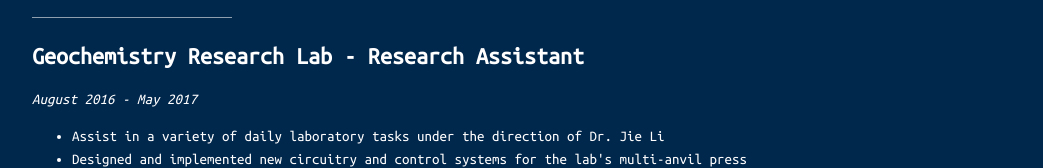
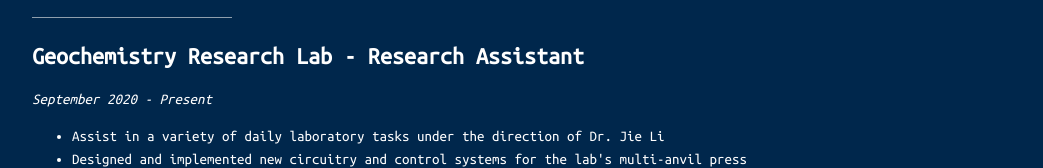
Before and after one commit to wnate1373/wnate1373.github.io, a plain HTML site: page index.html in a window 1280 px wide. Shown: the part 1812-1980 px from the top of the page, without its empty margins (178-1221 px from the left). Drawn offline with Linux system fonts and the light colour scheme.

Commit message:
date fixes

```diff
--- a/index.html
+++ b/index.html
@@ -130,7 +130,7 @@ https://www.w3schools.com/w3css/4/w3.css
     <hr style="width:200px" class="w3-opacity">
     <!-- EDIT THIS SECTION TO CHANGE One experience section -->
     <h3><b>Geochemistry Research Lab - Research Assistant</b></h3>
-    <p><i>August 2016 - May 2017</i></p>
+    <p><i>September 2020 - Present</i></p>
     <ul>
       <li>Assist in a variety of daily laboratory tasks under the direction of Dr. Jie Li</li>
       <li>Designed and implemented new circuitry and control systems for the lab's multi-anvil press</li>
```
